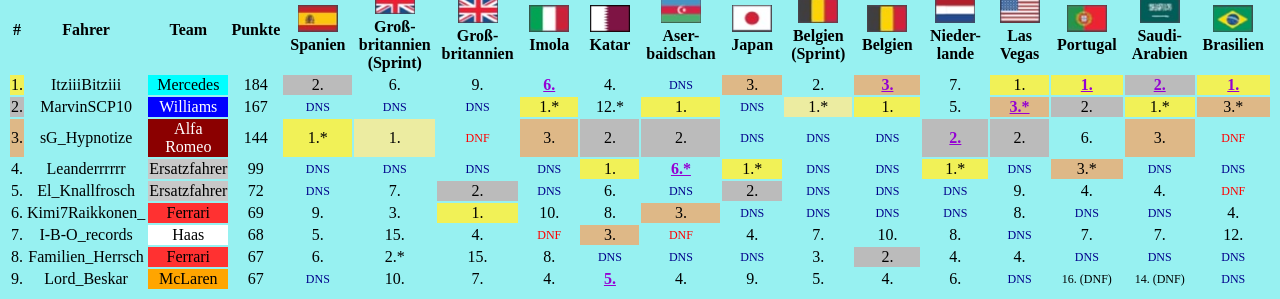
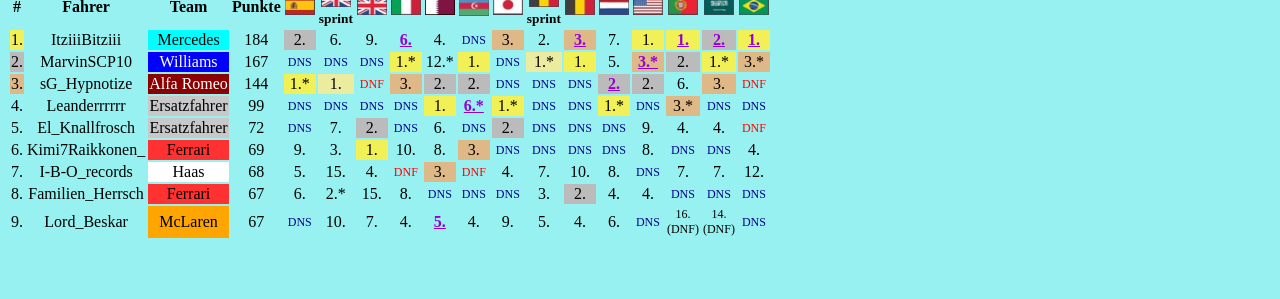
Before and after one commit to SuperF1Racing/SuperF1Racing.github.io, a plain HTML site: page index.html in a window 1280 px wide. Shown: the part 562-861 px from the top of the page. After the commit the page ends 810 px from the top, so only its background shows below. Drawn offline with Linux system fonts and the light colour scheme.

Commit message:
smaller text or deleted text

```diff
--- a/index.html
+++ b/index.html
@@ -103,12 +103,13 @@
             font-weight: bold;
         }
         .image-min {
-            width: 40px;
+            width: 30px;
             text-align: center;
         }
 
         .gleich_groß{
-            width: 95px;
+            width: 30px;
+            font-size: smaller;
         }
 
 
@@ -135,20 +136,20 @@
                     <th>Fahrer</th>
                     <th>Team</th>
                     <th class="points">Punkte</th>
-                    <th class="gleich_groß"><img class="image-min" src="spanien_klein.png"> <br> Spanien  </th>
-                    <th class="gleich_groß"><img class="image-min" src="großbritannien.png"><br> Groß-britannien (Sprint)</th>
-                    <th class="gleich_groß"><img class="image-min" src="großbritannien.png"><br> Groß-britannien</th>
-                    <th class="gleich_groß"><img class="image-min" src="imola.png"> <br> Imola </th>
-                    <th class="gleich_groß"><img class="image-min" src="katar.png"> <br> Katar</th>
-                    <th class="gleich_groß"><img class="image-min" src="baku.png"><br> Aser-baidschan</th>
-                    <th class="gleich_groß"><img class="image-min" src="japan.png"><br> Japan</th>
-                    <th class="gleich_groß"><img class="image-min" src="belgien.png"><br> Belgien (Sprint) </th>
-                    <th class="gleich_groß"><img class="image-min" src="belgien.png"><br> Belgien </th>
-                    <th class="gleich_groß"><img class="image-min" src="niederlande.png"><br> Nieder-lande</th>
-                    <th class="gleich_groß"><img class="image-min" src="usa.png"><br> Las Vegas </th>
-                    <th class="gleich_groß"><img class="image-min" src="portugal_klein.png"><br> Portugal </th>
-                    <th class="gleich_groß"><img class="image-min" src="saudi-arabien.png"><br> Saudi-Arabien</th>
-                    <th class="gleich_groß"><img class="image-min" src="brasilien.png"><br> Brasilien</th>
+                    <th class="gleich_groß"><img class="image-min" src="spanien_klein.png">   </th>
+                    <th class="gleich_groß"><img class="image-min" src="großbritannien.png">sprint</th>
+                    <th class="gleich_groß"><img class="image-min" src="großbritannien.png"></th>
+                    <th class="gleich_groß"><img class="image-min" src="imola.png"></th>
+                    <th class="gleich_groß"><img class="image-min" src="katar.png"></th>
+                    <th class="gleich_groß"><img class="image-min" src="baku.png"></th>
+                    <th class="gleich_groß"><img class="image-min" src="japan.png"></th>
+                    <th class="gleich_groß"><img class="image-min" src="belgien.png">sprint</th>
+                    <th class="gleich_groß"><img class="image-min" src="belgien.png"></th>
+                    <th class="gleich_groß"><img class="image-min" src="niederlande.png"></th>
+                    <th class="gleich_groß"><img class="image-min" src="usa.png"></th>
+                    <th class="gleich_groß"><img class="image-min" src="portugal_klein.png"><br> </th>
+                    <th class="gleich_groß"><img class="image-min" src="saudi-arabien.png"><br></th>
+                    <th class="gleich_groß"><img class="image-min" src="brasilien.png"><br></th>
                 </tr>
                 </thead>
                 <!-- Zeile 1 -->
```
